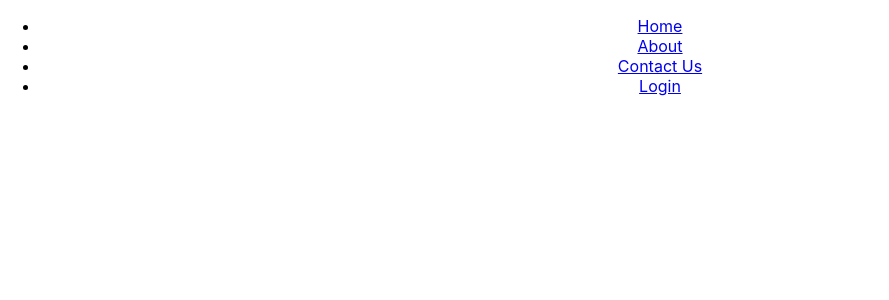
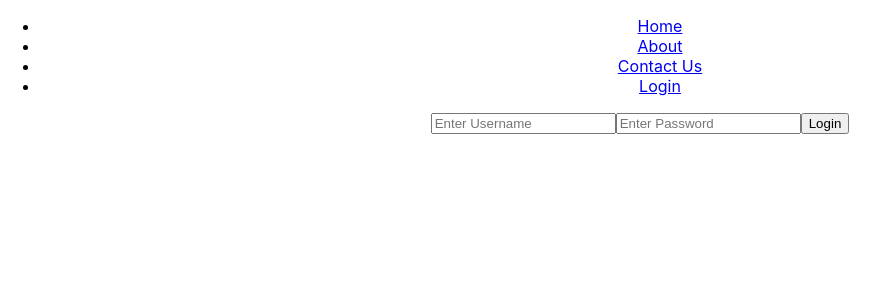
Before and after one commit to LayuruLK/Using-React-Router-Dom, a React (Create React App) app in the folder myapp/: page /login in a window 1280 px wide. Shown: the top 300 px of the page, without its empty margins (0-889 px from the left). Built offline with nearby package versions, Linux system fonts and the light colour scheme.

Commit message:
Create Simple Login Form

```diff
--- a/myapp/src/Components/Login.js
+++ b/myapp/src/Components/Login.js
@@ -1,9 +1,41 @@
-import React from 'react'
+import React, { useState } from 'react'
 
 const Login = () => {
+    const [formData, setFormData] = useState({
+        username:'',
+        password:''
+    });
+
+    const handleChange = (e) => {
+
+    }
+
+    const handleSubmit = () => {
+
+    }
   return (
-    <div>
+    <div className='login'>
+      <div className='login-form'>
+        <form onSubmit={handleSubmit}>
+            <input
+                type='text'
+                name='username'
+                value={formData.username}
+                placeholder='Enter Username'
+                onChange={handleChange}
+            />
 
+            <input
+                type='password'
+                name='password'
+                value={formData.password}
+                placeholder='Enter Password'
+                onChange={handleChange}
+            />
+
+            <button type='submit'>Login</button>
+        </form>
+      </div>
     </div>
   )
 }
```
